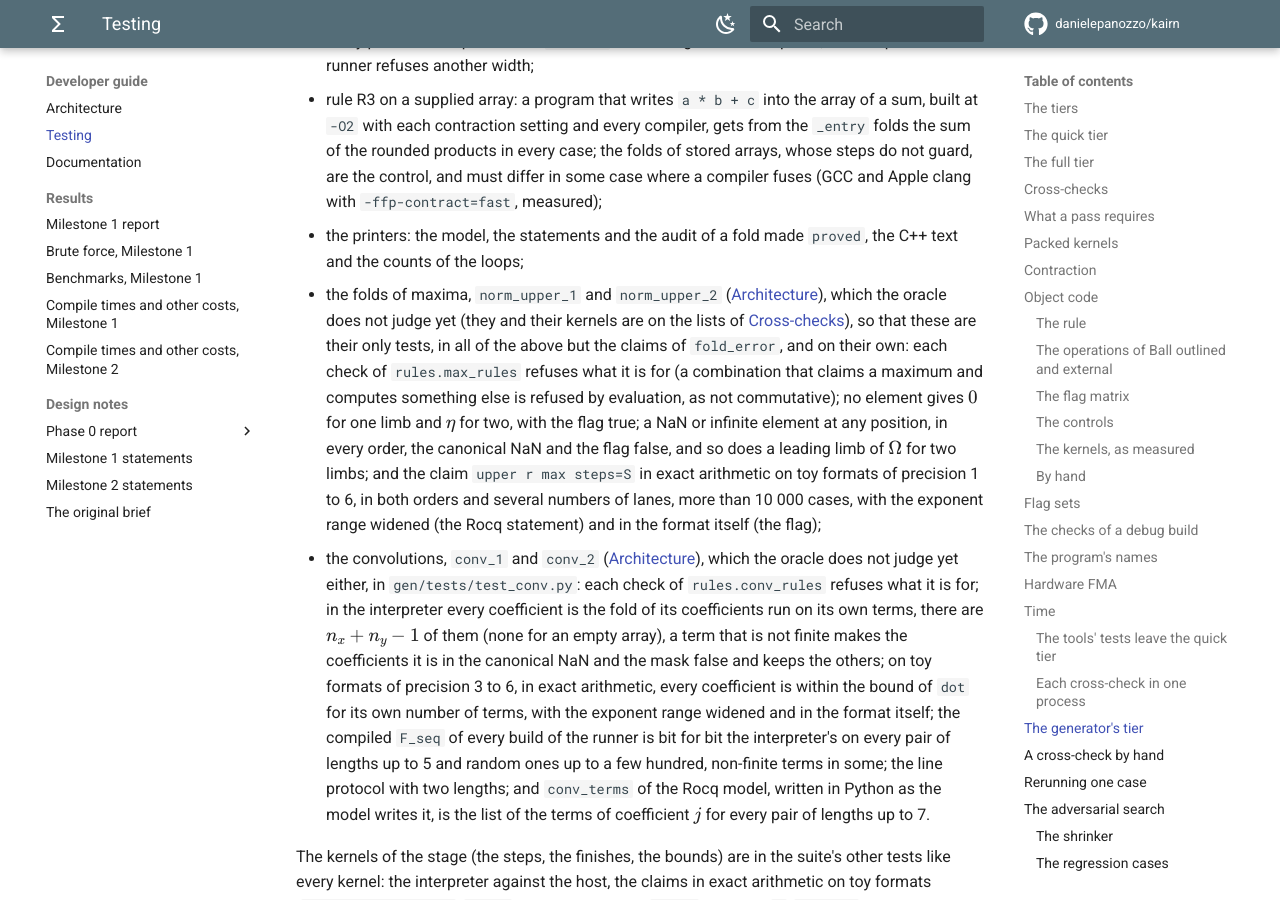
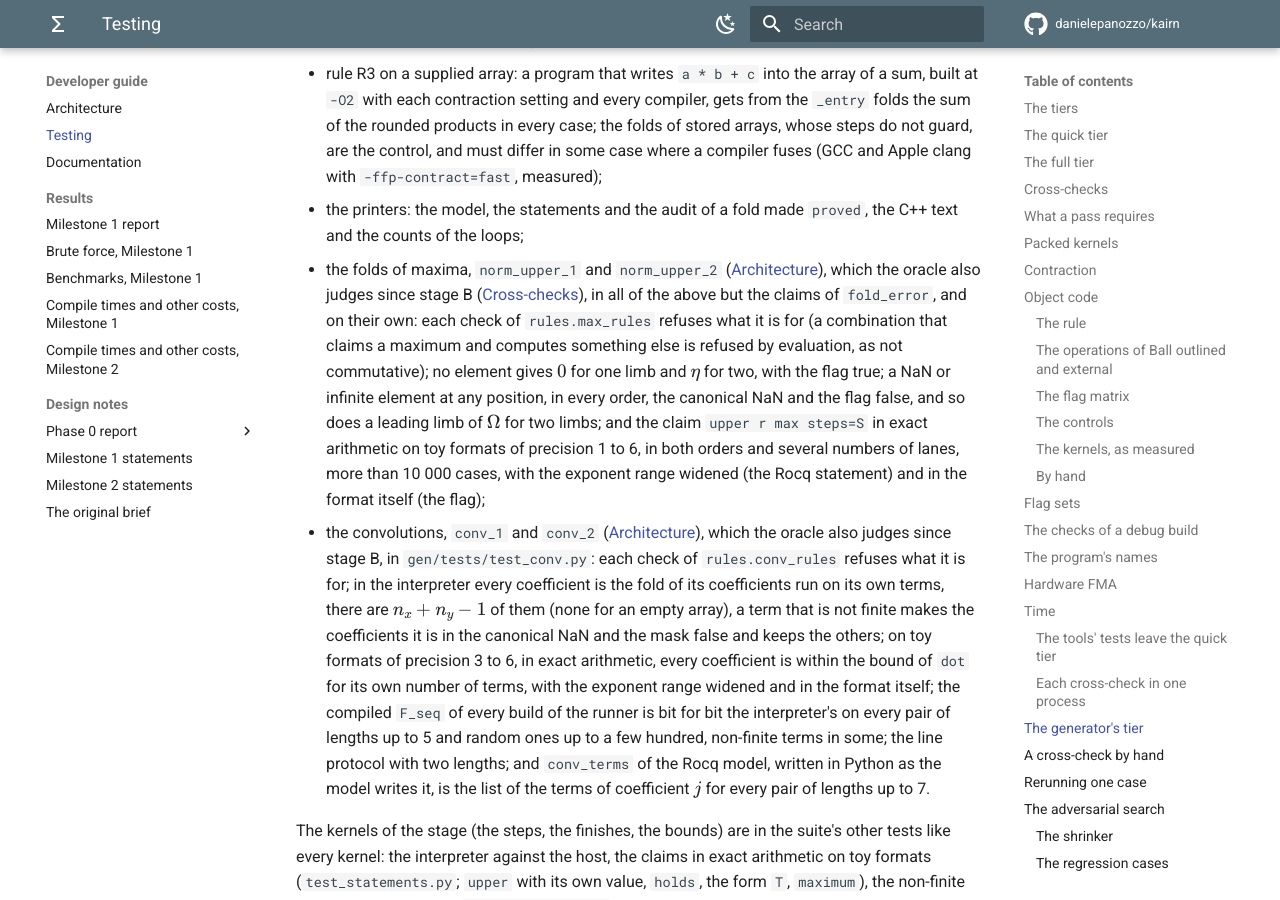
Before and after one commit to danielepanozzo/kairn, an MkDocs documentation site: the page built from docs/developer/testing.md, in a window 1280 px wide and 900 px high, scrolled down 56974 px. Built offline with MkDocs 1.6.1 and Material for MkDocs 9.7.7, drawn with Linux system fonts in a browser that asks for light colours; comment, search, counter and statistics services are not loaded; some of the changed text lies outside the part shown.

Commit message:
Testing page: no kernel is left out of the cross-checks any more
Since the interval stage and stage B both not-yet lists are empty; the
generator's tier no longer calls itself the only test of the maps, the folds of
maxima and the convolutions.

Co-Authored-By: Claude Opus 5.5 <noreply@anthropic.com>
Claude-Session: https://claude.ai/code/session_01ULwCxzT6Dhw9xUiTw8mJz1

````diff
--- a/docs/developer/testing.md
+++ b/docs/developer/testing.md
@@ -142,8 +142,8 @@ oracle's work overlaps the interpreter's. A test's whole cross-check runs by han
   `tests/CMakeLists.txt`, kernels whose claims the oracle cannot read yet; with them
   `KAIRN_NOT_YET_CROSS_CHECKED_FOLDS` for folds. No cross-check, no enumeration of a toy format,
   no brute-force run and no test of the public interface is registered for a name of these lists,
-  and configuring says how many are left out. **On them today**: the interval kernels of
-  Milestone 2. The generator's tier tests them ([below](#the-generators-tier)). Since stage B of
+  and configuring says how many are left out. **On them today**: nothing, since the interval
+  stage and stage B of Milestone 2. The generator's tier tests them ([below](#the-generators-tier)). Since stage B of
   Milestone 2 the oracle reads and judges the maps, the folds of maxima and the convolutions, and
   their kernels (`oracle/README.md`, "Maps", "Folds of maxima", "Convolutions"): they are
   cross-checked as the folds are, and the steps of the maps and the kernels of the folds of maxima
@@ -1667,8 +1667,8 @@ python3 gen/kairn-gen test --full           # a few hundred thousand cases per k
 python3 gen/kairn-gen test --no-cxx --skip test_statements.   # without C++, without a module
 ```
 
-**The maps, and their steps, are tested here only for now** (they are in
-`KAIRN_NOT_YET_CROSS_CHECKED_FOLDS` and `KAIRN_NOT_YET_CROSS_CHECKED`, [above](#cross-checks)).
+**The maps, and their steps, are tested here too** (the oracle judges them since stage B,
+[above](#cross-checks)).
 `gen/tests/test_maps.py` checks the rules of a map; that the interpreter writes the step of each
 element, the same elements and mask in both orders for every number of lanes, the canonical NaN
 for an element that is not finite and keeps the others; the compiled `F_seq`, `F_lanes` (0 to 8
@@ -1707,8 +1707,7 @@ Apple clang and GCC 16 on the Mac, and GCC 13 and Clang 18 on x86-64).
 - the printers: the model, the statements and the audit of a fold made `proved`, the C++ text and
   the counts of the loops;
 - the folds of maxima, `norm_upper_1` and `norm_upper_2` ([Architecture](architecture.md#folds-of-maxima)),
-  which the oracle does not judge yet (they and their kernels are on the lists of
-  [Cross-checks](#cross-checks)), so that these are their only tests,
+  which the oracle also judges since stage B ([Cross-checks](#cross-checks)),
   in all of the above but the claims of `fold_error`, and on their own: each check of
   `rules.max_rules` refuses what it is for (a combination that claims a maximum and computes
   something else is refused by evaluation, as not commutative); no element gives $0$ for one limb
@@ -1718,7 +1717,7 @@ Apple clang and GCC 16 on the Mac, and GCC 13 and Clang 18 on x86-64).
   6, in both orders and several numbers of lanes, more than 10 000 cases, with the exponent range
   widened (the Rocq statement) and in the format itself (the flag);
 - the convolutions, `conv_1` and `conv_2` ([Architecture](architecture.md#convolutions)), which
-  the oracle does not judge yet either, in `gen/tests/test_conv.py`: each check of `rules.conv_rules` refuses what it is for; in the
+  the oracle also judges since stage B, in `gen/tests/test_conv.py`: each check of `rules.conv_rules` refuses what it is for; in the
   interpreter every coefficient is the fold of its coefficients run on its own terms, there are
   $n_x + n_y - 1$ of them (none for an empty array), a term that is not finite makes the
   coefficients it is in the canonical NaN and the mask false and keeps the others; on toy formats
````
